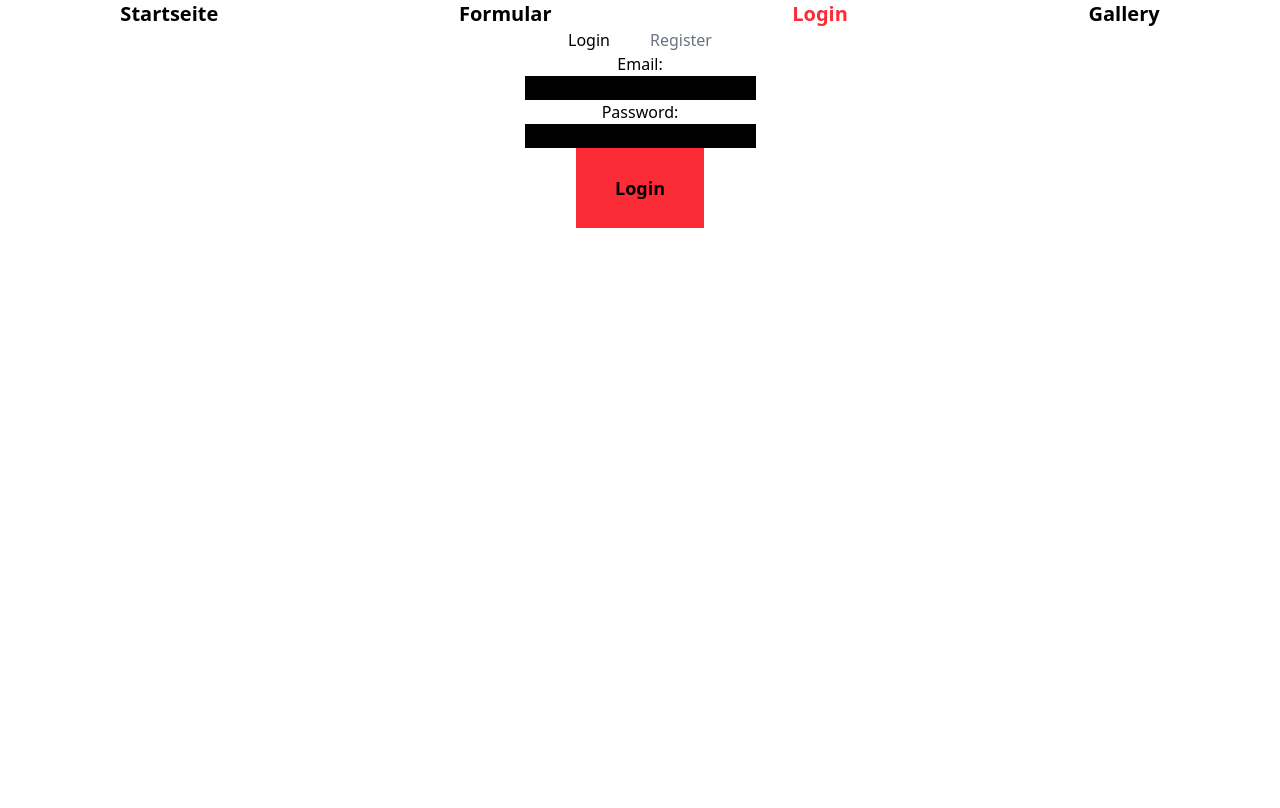
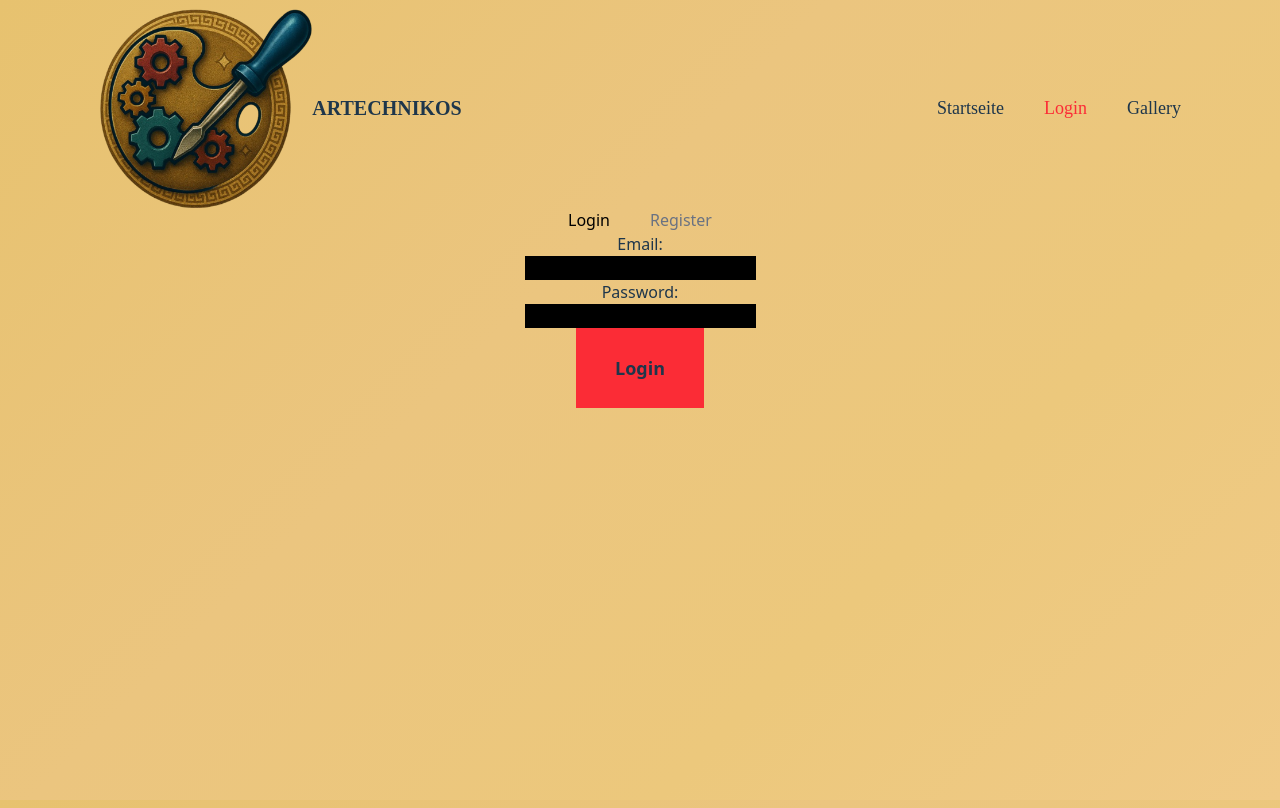
Before and after one commit to AlexDerAndros/Artechnikos, a React (Vite) app in the folder artechnikos/: page /Login in a window 1280 px wide. Built offline with nearby package versions, Linux system fonts and the light colour scheme; no server answers; the database is empty.

Commit message:
scrolltrigger-2 + design anfang

```diff
--- a/artechnikos/src/App.jsx
+++ b/artechnikos/src/App.jsx
@@ -47,25 +47,31 @@ export default function App() {
   },  [user]);
   return (
    <>
-      <div className="w-full text-xl font-bold flex items-center justify-around">
+      <div className="w-full text-xl font-text font-bold flex items-center justify-around mt-2 ">
+        <div className="flex flex-row w-1/2 items-center">
+         <img src="./Logo_ohneHintergrund.png" className="w-1/3 h-50"/>
+         <div className="font-bold text-xl">ARTECHNIKOS</div>
+        </div>
+        <span className="text-lg font-light flex flex-row gap-10">
          <Link to="/">
-          <div className={location.pathname === '/' ? 'text-red-500': 'text-black'}>Startseite</div>
+           <div className={location.pathname === '/' ? 'text-red-500': 'text-mainC'}>Startseite</div>
          </Link>
-        <Link to="/Formular">
+         {/* <Link to="/Formular">
            <div className={location.pathname === '/Formular' ? `text-red-500`: 'text-black'} >
              Formular
            </div>
-        </Link>
+         </Link> */}
          <Link to="/Login">
-          <div className={location.pathname === '/Login' ? `text-red-500`: 'text-black'}>
+           <div className={location.pathname === '/Login' ? `text-red-500`: 'text-mainC'}>
              Login
            </div>
          </Link>
          <Link to="/Gallery">
-          <div className={location.pathname === '/Gallery' ? `text-red-500`: 'text-black'}>
+           <div className={location.pathname === '/Gallery' ? `text-red-500`: 'text-mainC'}>
              Gallery
            </div>
          </Link>
+        </span>
        </div>
       <UserContext.Provider value={{user, setUser, admin, loggedIN, setLoggedIN}}>
         <Routes>
--- a/artechnikos/src/Gallery/gallery.jsx
+++ b/artechnikos/src/Gallery/gallery.jsx
@@ -1,11 +1,14 @@
-import { useState, useEffect, useContext } from "react";
+import { useState, useEffect, useContext, useRef } from "react";
 import { ref, uploadBytes, getDownloadURL, } from "firebase/storage";
 import { addDoc, collection, onSnapshot, serverTimestamp} from "firebase/firestore";
 import { onAuthStateChanged } from "firebase/auth";
 import {storage, db, auth} from '../config/firebase';
 import {UserContext} from '../Contexts/UserContext';
 import {Button, LoadingPage} from '../App';
+import { gsap } from "gsap";
+import { ScrollTrigger } from "gsap/ScrollTrigger";
 
+gsap.registerPlugin(ScrollTrigger);
 
 export function Gallery() {
   const {admin, setLoggedIN, setUser} = useContext(UserContext);
@@ -14,6 +17,8 @@ export function Gallery() {
   const[name, setName] = useState('');
   const[images, setImages] = useState([]);
   const[loading, setLoading] = useState(true);
+  const listRefs = useRef([]);
+  const containerRef = useRef(null);
 
   const uploadImage = async() => {
     if(file) {
@@ -33,6 +38,9 @@ export function Gallery() {
       }
     }
   };
+
+
+
 
    useEffect(() => {
 
@@ -54,11 +62,41 @@ export function Gallery() {
       setImages(datas);
       setLoading(false);
     });
+
     return () => {
        authChanged();
        getImages();
     };
+
+
   }, [setLoggedIN, setUser]);
+
+ useEffect(() => {
+  if (!listRefs.current.length) return;
+
+  const ctx = gsap.context(() => {
+    listRefs.current.forEach(el => {
+      if (!el) return;
+
+      gsap.fromTo(
+        el,
+        { opacity: 0, x: -100 },
+        {
+          opacity: 1,
+          x: 0,
+          duration: 1,
+          ease: "power3.inOut",
+          scrollTrigger: {
+            trigger: el,
+            start: "top 80%",
+          }
+        }
+      );
+    });
+  }, containerRef);
+
+  return () => ctx.revert();
+}, [images]);
 
 
   return (
@@ -67,7 +105,7 @@ export function Gallery() {
        <input type="file" accept="image/*" onChange={(e) => setFile(e.target.files[0])}/>
        <Button customStyle={"w-32 h-20 text-lg"} text={'Upload'} press={uploadImage}/>
        {url && (
-        < img src={url} className="w-32 h-32"/>
+        < img src={url} className="w-100 h-100"/>
        )}
        {name && (
         <span>Dateienname:{name}</span>
@@ -77,13 +115,20 @@ export function Gallery() {
         <LoadingPage text={images.length === 1 ? "Bild" : "Bilder"}/>
       ): (
        <div>
+
         {images.length > 0 ? (<span>Gespeichertes Bild:</span>): images.length > 2 ?(<span>Gespeicherte Bilder</span>): (<span></span>)}
-        {images.map((image) => (
-          <>
-           <img src={image.url} key={image.id} className="w-32 h-32" alt={image.name}/>
-           {image.createdAt?.toDate ? image.createdAt.toDate().toLocaleDateString() : "unbekannt"}
-          </>
-        ))}
+       <div ref={containerRef}>
+  {images.map((image, index) => (
+    <img
+      key={image.id}
+      src={image.url}
+      className="w-100 h-200"
+      alt={image.name}
+      ref={el => listRefs.current[index] = el}
+    />
+  ))}
+</div>
+
       </div>
      )}
     </>
--- a/artechnikos/src/index.css
+++ b/artechnikos/src/index.css
@@ -1 +1,18 @@
 @import "tailwindcss";
+body {
+    min-height: 100vh;
+    background: linear-gradient(
+    135deg,
+    #E7C26F 0%,
+    #EBC57F 40%,
+    #ECC87C 70%,
+    #F0CA87 100%
+  );
+   background-repeat: no-repeat;
+   background-attachment: fixed;
+   color: #1e364b;
+}
+@theme {
+    --color-mainC: #1e364b;
+    --font-text: 'Playfair Display', serif;
+}
```
Also changed, not shown: artechnikos/public/Logo_ohneHintergrund.png (added), artechnikos/src/Logo_ohneHintergrund.png (added), artechnikos/src/auth.js (deleted), artechnikos/src/authService.js (deleted), artechnikos/src/form.js (deleted), artechnikos/src/formService.js (deleted), artechnikos/src/galleryService.js (deleted). Lines whose indentation alone changed are shown as unchanged.
